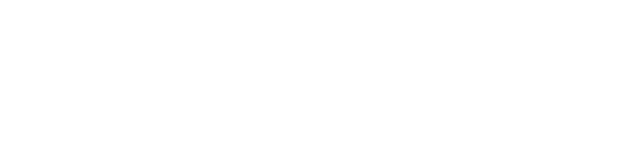
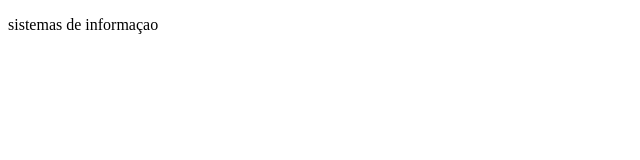
Before and after one commit to SilvaGabriela20/gabriela, a plain HTML site: page index.html in a window 1280 px wide. Shown: the whole page, without its empty margins (0-640 px from the left). Drawn offline with Linux system fonts and the light colour scheme.

Commit message:
qualquer coisa

```diff
--- a/index.html
+++ b/index.html
@@ -7,6 +7,6 @@
     <title>Document</title>
 </head>
 <body>
-
+<p>sistemas de informaçao</p>
 </body>
 </html>
```
